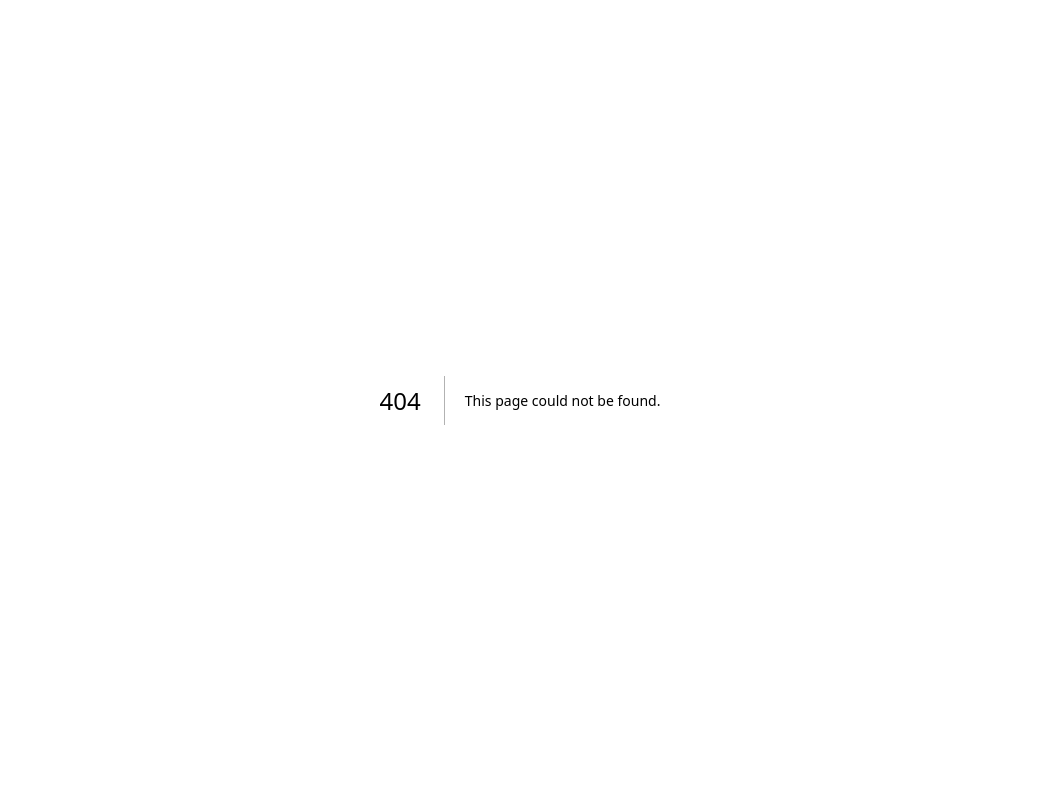
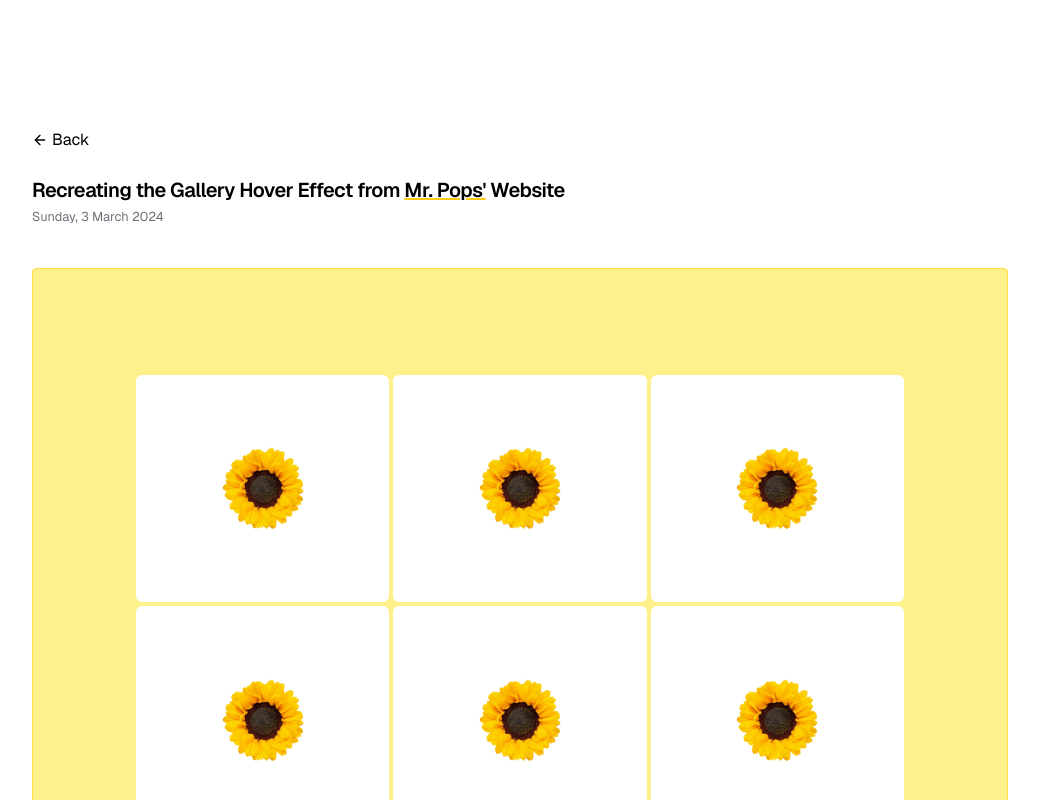
Before and after one commit to Jeff-Maina/lab, a Next.js app: page /projects/mr_pops_gallery_hover in a window 1280 px wide. Before the commit this address had no page. Shown: the top 800 px of the page, without its empty margins (120-1159 px from the left). Built offline with nearby package versions, Linux system fonts and the light colour scheme.

Commit message:
Finish project 002

```diff
--- a/src/app/components/homepage/Projects.tsx
+++ b/src/app/components/homepage/Projects.tsx
@@ -36,7 +36,7 @@ const Projects: FC = () => {
                     }}
                     className={`absolute bg-zinc-100 inset-0 w-full h-full rounded-xl opacity-0 group-hover/projects:opacity-100 transition-opacity duration-300 flex items-center md:pl-3 text-xs text-zinc-600`}
                   >
-                    <span className="hidden md:block">0{index}</span>
+                    <span className="hidden md:block">0{index + 1}</span>
                   </motion.div>
                 )}
               </li>
--- a/src/app/data/Appdata.ts
+++ b/src/app/data/Appdata.ts
@@ -11,9 +11,9 @@ export const ProjectsList: Array<ProjectProps> = [{
     draft: false,
     pageLink: "/projects/masterclass_dropdown"
 }, {
-    project: "Grid hover effect concept.",
+    project: "Recreating the Gallery Hover Effect from Mr. Pops' Website",
     dateCreated: "Sunday, 3 March 2024",
     draft: false,
-    pageLink: "/projects/grid_hover"
+    pageLink: "/projects/mr_pops_gallery_hover"
 }
 ]
--- a/src/app/projects/masterclass_dropdown/page.tsx
+++ b/src/app/projects/masterclass_dropdown/page.tsx
@@ -18,7 +18,14 @@ const page: FC = () => {
         </Link>
         <br />
         <p className="text-xl font-semibold tracking-tight">
-          Masterclass website dropdown.
+          <a
+            href="https://masterclass.com"
+            target="_blank"
+            className="underline decoration-zinc-400"
+          >
+            Masterclass
+          </a>{" "}
+          website dropdown.
         </p>
         <small className="text-zinc-500">Saturday, 2 March 2024</small>
       </header>
--- /dev/null
+++ b/src/app/projects/mr_pops_gallery_hover/page.tsx
@@ -0,0 +1,137 @@
+"use client";
+
+import Link from "next/link";
+import { ArrowLeft } from "lucide-react";
+import { MouseEventHandler } from "react";
+import { useAnimate } from "framer-motion";
+const arr = [1, 2, 3, 4, 5, 6];
+
+const page = () => {
+  const [scope, animate] = useAnimate();
+
+  const getDirection = (e: any) => {
+    const item = e.currentTarget;
+    const directions = ["top", "right", "bottom", "left"];
+
+    // Width and height of current item.
+    const w = item.offsetWidth;
+    const h = item.offsetHeight;
+
+    const x =
+      (e.clientX - item.getBoundingClientRect().left - w / 2) *
+      (w > h ? h / w : 1);
+    const y =
+      (e.clientY - item.getBoundingClientRect().top - h / 2) *
+      (h > w ? w / h : 1);
+
+    const d = Math.round(Math.atan2(y, x) / 1.57079633 + 5) % 4;
+
+    return directions[d];
+  };
+
+  const animateIn = async (el: any, translation: string) => {
+    await animate(
+      el,
+      {
+        transform: [translation, "translate(0%,0%)"],
+      },
+      {
+        duration: 0.3,
+      }
+    );
+  };
+
+  const animateOut = async (el: any, translation: string) => {
+    await animate(
+      el,
+      {
+        transform: translation,
+      },
+      {
+        duration: 0.3,
+      }
+    );
+  };
+
+  const hoverImage = (
+    e: React.MouseEvent<HTMLDivElement>,
+    index: number
+  ): void => {
+    const direction = getDirection(e);
+
+    const el = e.currentTarget.childNodes[1] as HTMLElement;
+    const translation =
+      direction === "top"
+        ? "translate(0%,-100%)"
+        : direction === "bottom"
+        ? "translate(0%,100%)"
+        : direction === "left"
+        ? "translate(-100%,0%)"
+        : "translate(100%,0%)";
+
+    el.classList.add("bg-yellow-100");
+    el.style.transform = translation;
+    animateIn(el, translation);
+  };
+
+  const unhoverImage = (
+    e: React.MouseEvent<HTMLDivElement>,
+    index: number
+  ): void => {
+    const direction = getDirection(e);
+    const el = e.currentTarget.childNodes[1] as HTMLElement;
+    const translation =
+      direction === "top"
+        ? "translate(0%,-100%)"
+        : direction === "bottom"
+        ? "translate(0%,100%)"
+        : direction === "left"
+        ? "translate(-100%,0%)"
+        : "translate(100%,0%)";
+
+    animateOut(el, translation);
+  };
+
+  return (
+    <main className="max-w-5xl m-auto w-full min-h-screen pt-10 lg:pt-32 flex flex-col gap-10 p-6">
+      <header>
+        <Link href="/" className="flex items-center gap-1">
+          <ArrowLeft size={16} />
+          Back
+        </Link>
+        <br />
+        <p className="text-xl font-semibold tracking-tight">
+          Recreating the Gallery Hover Effect from{" "}
+          <a href="https://mrpops.ua/en" target="_blank" className="underline decoration-yellow-400 ">
+            Mr. Pops'
+          </a>{" "}
+          Website
+        </p>
+        <small className="text-zinc-500">Sunday, 3 March 2024</small>
+      </header>
+      <div className="hidden w-full rounded border border-yellow-300 bg-yellow-200 min-h-[80vh] p-10 lg:p-20 md:grid place-items-center">
+        <div className="h-[90%] w-full max-w-3xl grid grid-cols-3 gap-1">
+          {arr.map((_, index) => {
+            return (
+              <div
+                onMouseEnter={(e) => hoverImage(e, index)}
+                onMouseLeave={(e) => unhoverImage(e, index)}
+                key={index}
+                className="w-full h-full rounded-[0.4rem] p-6 bg-white flex items-center justify-center relative overflow-hidden cursor-pointer"
+              >
+                <img
+                  src="/images/sunflower.png"
+                  className="h-2/4 object-cover pointer-events-none relative z-10 select-none"
+                  alt=""
+                />
+                <div className="w-full h-full absolute pointer-events-none rounded"></div>
+              </div>
+            );
+          })}
+        </div>
+      </div>
+    </main>
+  );
+};
+
+export default page;
```
Also changed, not shown: public/images/butterfly.png (added), public/images/sunflower.png (added).
